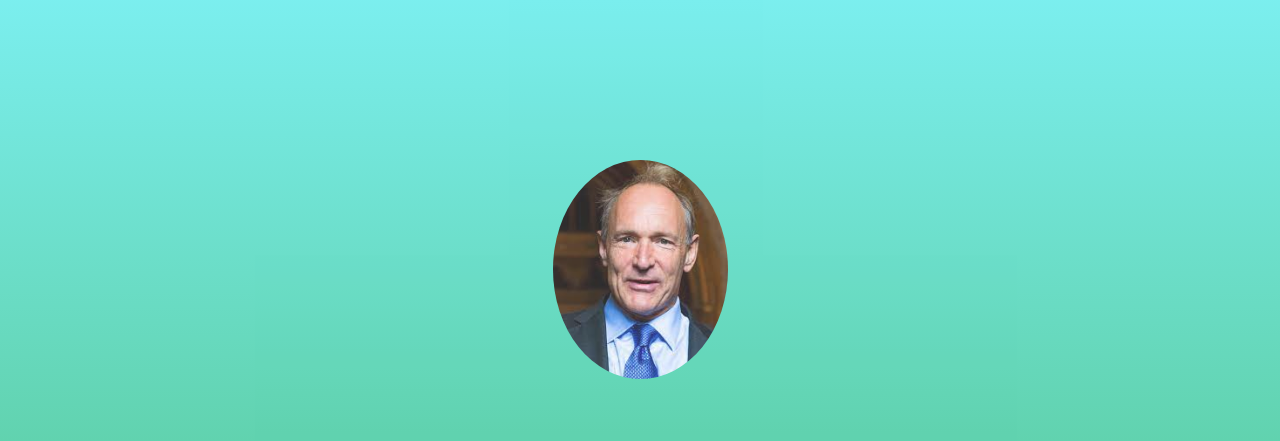
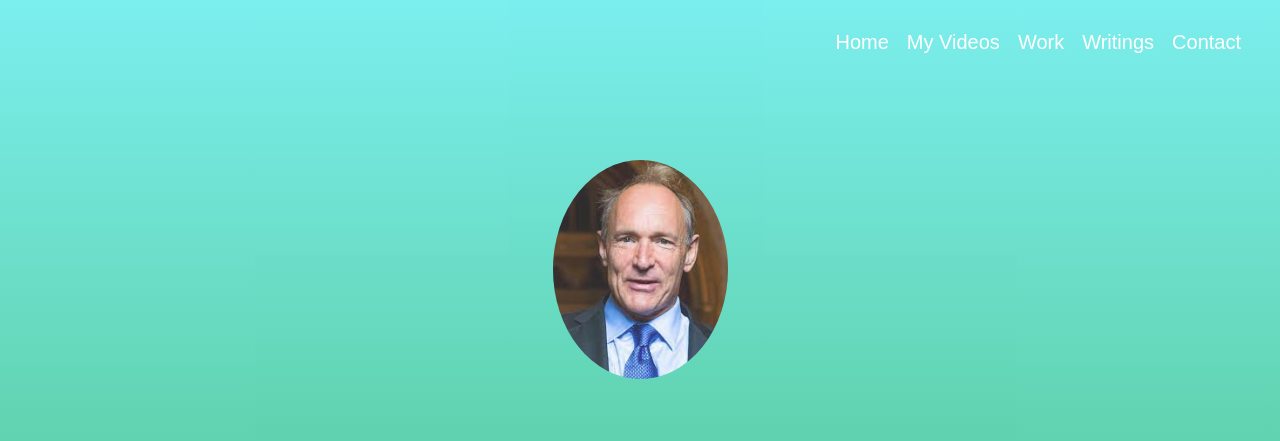
Before and after one commit to amrit2407/Tim-Berners-Lee, a plain HTML site: page index.html in a window 1280 px wide. Shown: the top 441 px of the page. Drawn offline with Linux system fonts and the light colour scheme.

Commit message:
Add files via upload

```diff
--- a/index.html
+++ b/index.html
@@ -5,6 +5,14 @@
     </head>
 
     <body>
+
+        <ul class="menu">
+            <li class="links">Home</li>
+            <li class="links">My Videos</li>
+            <li class="links">Work</li>
+            <li class="links">Writings</li>
+            <li class="links">Contact</li>
+        </ul>
         <section id="welcome">
             <div class="parallax-inner">
                 <img src="tim_image.jpg" class="profile">
--- a/style.css
+++ b/style.css
@@ -42,7 +42,7 @@ h1{
 #name{
     font-size : 30px;
     line-height : 1.2;
-    font-family : cursive;
+    font-family: 'Itim', cursive;
 }
 
 h2{
@@ -71,3 +71,29 @@ p{
     font-size : 17px;
     line-height : 1.3;
 }
+
+.menu{
+    list-style : none;
+    font-family : sans-serif;
+    position : absolute;
+    top : 10px;
+    right : 30px;
+    z-index : 10;
+    cursor : pointer;
+}
+
+.links{
+    float : left;
+    color : #fff;
+    padding-top : 5px;
+    padding-right : 9px;
+    padding-bottom : 5px;
+    padding-left : 9px;
+    font-family : fantasy;
+    font-size : 20px;
+}
+
+.links:hover{
+    background-color: crimson;
+    font-family: 'Itim', cursive;
+}
```
